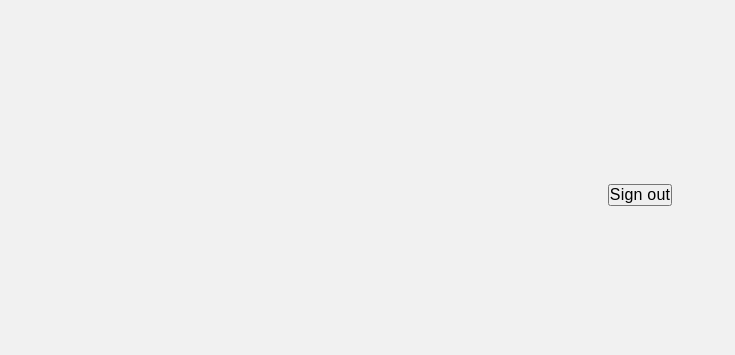
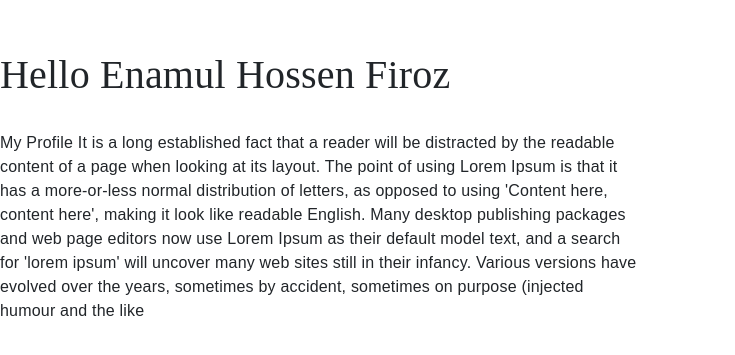
Before and after one commit to enamul90/react-app, a React (Vite) app in the folder app/: page / in a window 1280 px wide. Shown: the part 205-560 px from the top of the page, without its empty margins (0-735 px from the left). Built offline with nearby package versions, Linux system fonts and the light colour scheme.

Commit message:
add props fast Commit

```diff
--- a/app/package.json
+++ b/app/package.json
@@ -10,6 +10,7 @@
     "preview": "vite preview"
   },
   "dependencies": {
+    "bootstrap": "^5.3.3",
     "react": "^18.3.1",
     "react-dom": "^18.3.1"
   },
--- a/app/public/index.css
+++ b/app/public/index.css
@@ -4,12 +4,12 @@
     box-sizing: border-box;
     font-family: Arial, sans-serif;
     transition: background-color 0.3s ease;
-    font-size: 16px;
     letter-spacing: 0.2px;
 
 }
 body{
     background-color: #f1f1f1;
+    font-size: 16px;
     height: 100vh;
     display: flex;
     justify-content: center;
--- a/app/src/App.jsx
+++ b/app/src/App.jsx
@@ -1,12 +1,12 @@
-import Immediately_Invoked from "./components/Conditional_Rendering/Immediatly_Invoked";
+import "bootstrap/dist/css/bootstrap.min.css";
 
-
+import Simple_Props_A from "./components/props/Simple_Props_A";
 
 
 export default function App() {
   return (
     <div>
-        <Immediately_Invoked />
+        <Simple_Props_A />
     </div>
   )
 }
--- /dev/null
+++ b/app/src/components/props/Simple_Props_A.jsx
@@ -0,0 +1,12 @@
+import Simple_Props_B from "./Simple_Props_B";
+
+
+export default function Simple_Props_A() {
+  return (
+    <>
+        <Simple_Props_B
+        name= 'Enamul Hossen Firoz'
+        profile = "It is a long established fact that a reader will be distracted by the readable content of a page when looking at its layout. The point of using Lorem Ipsum is that it has a more-or-less normal distribution of letters, as opposed to using 'Content here, content here', making it look like readable English. Many desktop publishing packages and web page editors now use Lorem Ipsum as their default model text, and a search for 'lorem ipsum' will uncover many web sites still in their infancy. Various versions have evolved over the years, sometimes by accident, sometimes on purpose (injected humour and the like" />
+    </>
+  )
+}
--- /dev/null
+++ b/app/src/components/props/Simple_Props_B.jsx
@@ -0,0 +1,14 @@
+
+
+const Simple_Props_B = (props) => {
+    return (
+        <div className="w-50">
+
+            <h1 >Hello {props.name}</h1>
+            <br />
+            <p>My Profile {props.profile} </p>
+        </div>
+    );
+};
+
+export default Simple_Props_B;
```
Also changed, not shown: app/src/components/card/fastCard.jsx (+4 -4 lines), 1 other file (tests, documents, lock files or other folders).
